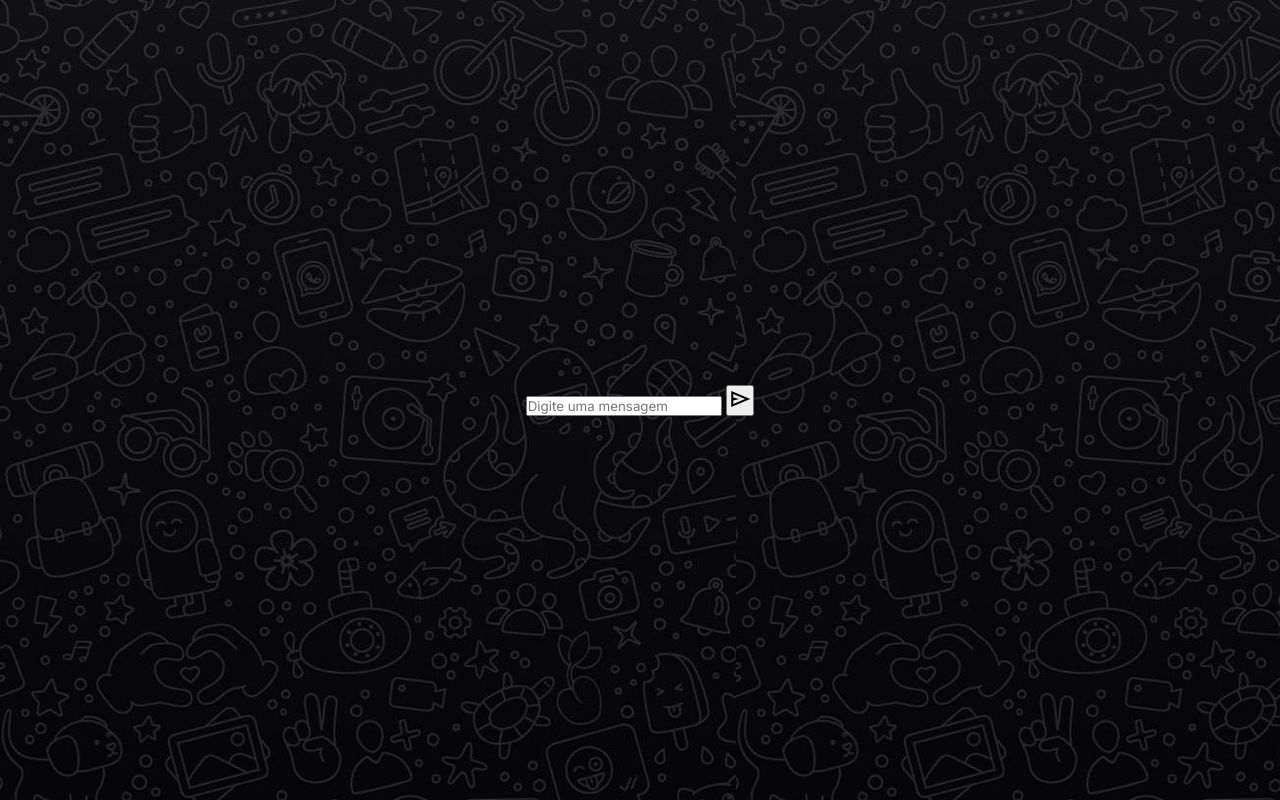
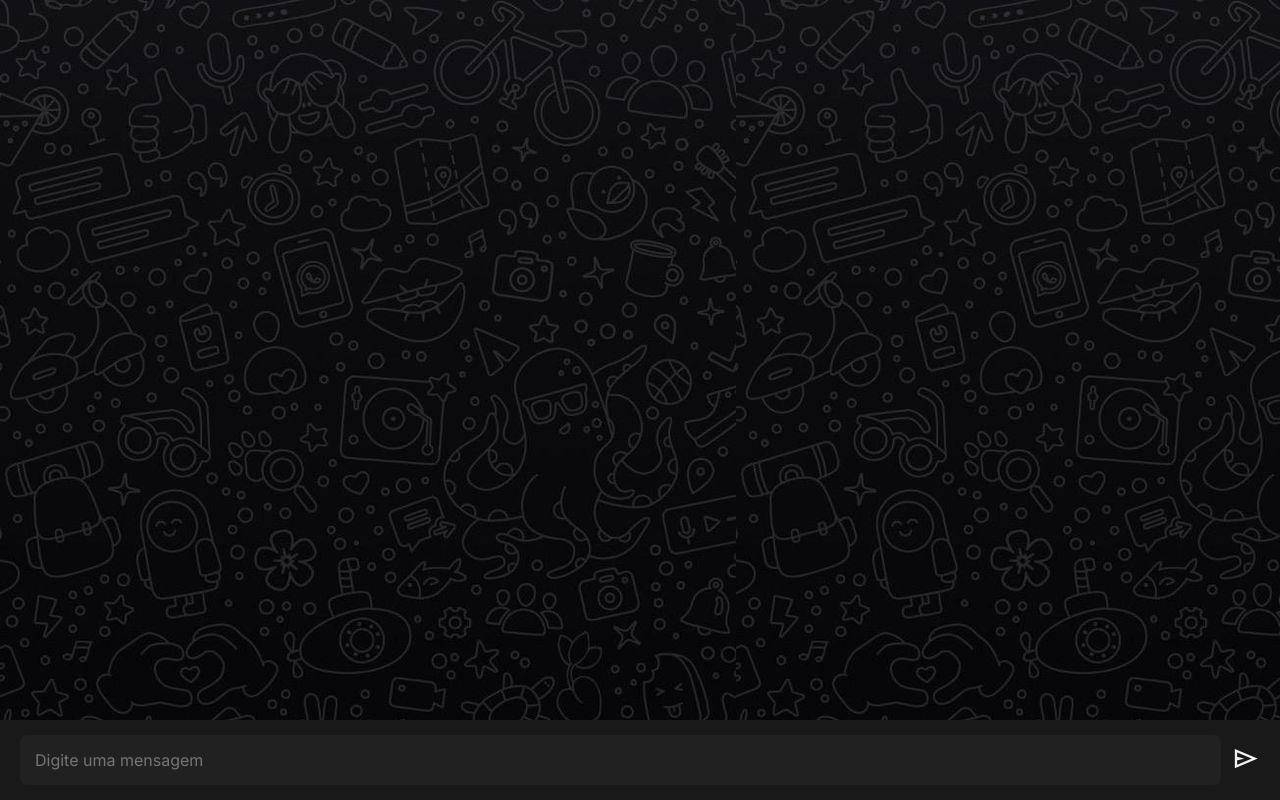
Before and after one commit to euluisdev/real-time-chat-js, a plain HTML site: page frontend/index.html in a window 1280 px wide. Both pictures are taken after typing "Sample" into the empty fields and a click on the button "Entrar". Drawn offline with nearby package versions, Linux system fonts and the light colour scheme.

Commit message:
added styles to the css frontend

```diff
--- a/frontend/css/style.css
+++ b/frontend/css/style.css
@@ -74,3 +74,70 @@ body {
 .btn-login:hover {
     background-color: #ffffff;
 }
+/* chaaaaat */
+.chat {
+    width: 100%;
+    height: 100%;
+    display: none;  /* flex */
+    flex-direction: column;
+    justify-content: space-between;
+}
+
+.chat-msg {
+    flex-grow: 1;
+    padding: 30px 30px 90px;
+    display: flex;
+    flex-direction: column;
+    justify-content: flex-end;
+}
+
+.chat-form {
+    background-color: #191919;
+    padding: 15px 20px;
+    display: flex;
+    align-items: center;
+    gap: 10px;
+    position: fixed;
+    bottom: 0;
+    left: 0;
+    width: 100%;
+}
+
+.chat-input {
+    border: none;
+    padding: 15px;
+    border-radius: 8px;
+    flex-grow: 1;
+    background-color: #212121;
+    outline: none;
+    color: #f2f2f2;
+    font-size: 1rem;
+}
+
+.btn-chat {
+    border: none;
+    background: none;
+    color: #f2f2f2;
+    cursor: pointer;
+}
+.btn-chat > span {
+    font-size: 1.8rem;
+}
+
+/* msg-self */
+.chat-msg > div {
+    padding: 10px;
+    width: 100%;
+    max-width: 250px;
+    font-size: 0.9rem;
+    font-weight: 500;
+    margin-bottom: 15px;
+    line-height: 22px;
+}
+
+.msg-self {
+    background-color: #f2f2f2;
+    color: #121212;
+    border-radius: 10px 10px 0px 10px;
+    align-self: flex-end;
+}
```
